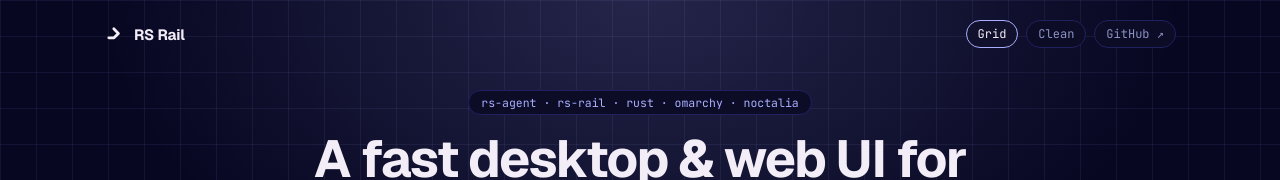
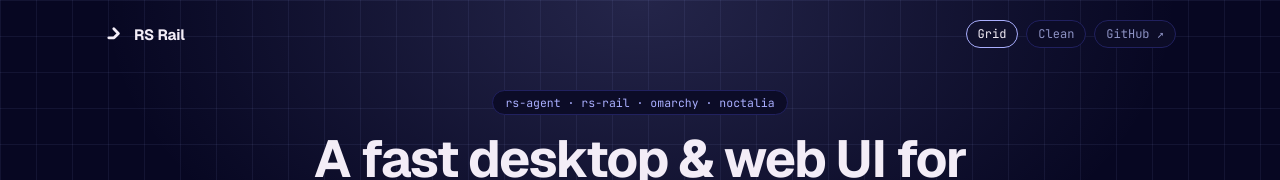
Before and after one commit to j5onrf/rs-agent, a plain HTML site: page docs/index.html in a window 1280 px wide. Shown: the top 180 px of the page. Drawn offline with nearby package versions, Linux system fonts and the light colour scheme.

Commit message:
Update docs

```diff
--- a/docs/index.html
+++ b/docs/index.html
@@ -215,7 +215,7 @@
   </nav>
 
   <section class="hero">
-    <div class="badge">rs-agent · rs-rail · rust · omarchy · noctalia</div>
+    <div class="badge">rs-agent · rs-rail · omarchy · noctalia</div>
     <h1>A fast desktop &amp; web UI for local AI agents.</h1>
     <p class="sub">
       <strong>rs-rail</strong> is a native web and desktop UI in a single Rust binary with <code>ui.html</code> compiled in, running on <code>127.0.0.1:24243</code> and built directly on <code>rs-agent</code>.
```
